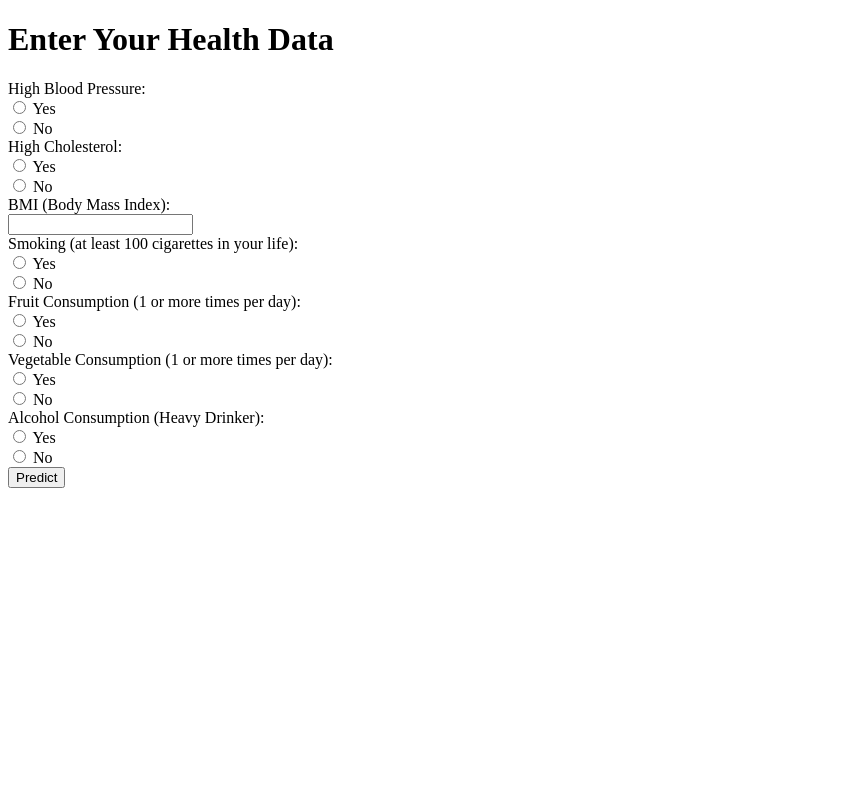
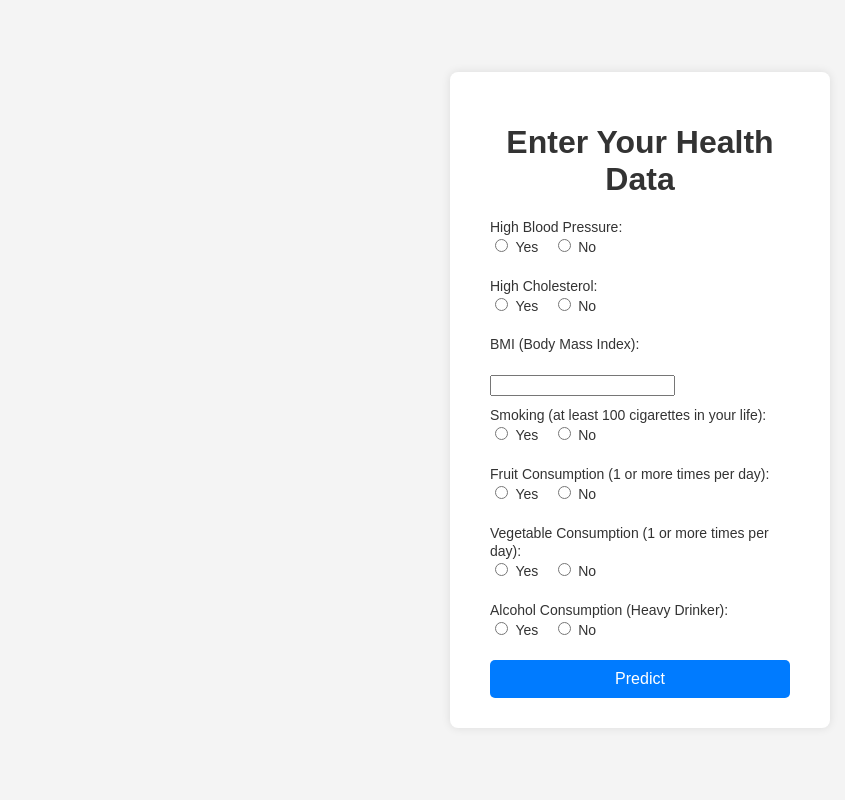
Before and after one commit to yjchoco/oss_personal_project_phase_1, a FastAPI app: page / in a window 1280 px wide. Shown: the whole page, without its empty margins (0-845 px from the left). Run offline with FastAPI, Linux system fonts and the light colour scheme.

Commit message:
decorated index page

```diff
--- a/templates/index.html
+++ b/templates/index.html
@@ -2,50 +2,119 @@
 <html>
 <head>
     <title>Disease Prediction</title>
+    <style>
+        body {
+            font-family: Arial, sans-serif;
+            background-color: #f4f4f4;
+            margin: 0;
+            padding: 0;
+            display: flex;
+            justify-content: center;
+            align-items: center;
+            height: 100vh;
+        }
+        .container {
+            background-color: #fff;
+            box-shadow: 0 0 10px rgba(0, 0, 0, 0.1);
+            padding: 30px 40px;
+            border-radius: 8px;
+            width: 300px;
+        }
+        h1 {
+            color: #333;
+            margin-bottom: 20px;
+            text-align: center;
+        }
+        label {
+            font-size: 14px;
+            color: #333;
+            margin-bottom: 5px;
+            display: block;
+        }
+        input[type="number"],
+        input[type="radio"] {
+            margin-bottom: 10px;
+        }
+        .radio-group {
+            margin-bottom: 15px;
+        }
+        .radio-group label {
+            display: inline;
+            margin-right: 10px;
+        }
+        input[type="submit"] {
+            width: 100%;
+            padding: 10px;
+            background-color: #007bff;
+            border: none;
+            border-radius: 5px;
+            color: #fff;
+            font-size: 16px;
+            cursor: pointer;
+            transition: background-color 0.3s ease;
+        }
+        input[type="submit"]:hover {
+            background-color: #0056b3;
+        }
+    </style>
 </head>
 <body>
+    <div class="container">
         <h1>Enter Your Health Data</h1>
         <form action="/predict" method="post">
+            <div class="radio-group">
                 <label for="blood_pressure">High Blood Pressure:</label><br>
                 <input type="radio" id="bp_yes" name="high_blood_pressure" value="yes">
-        <label for="bp_yes">Yes</label><br>
+                <label for="bp_yes">Yes</label>
                 <input type="radio" id="bp_no" name="high_blood_pressure" value="no">
-        <label for="bp_no">No</label><br>
+                <label for="bp_no">No</label>
+            </div>
 
+            <div class="radio-group">
                 <label for="cholesterol">High Cholesterol:</label><br>
                 <input type="radio" id="chol_yes" name="high_cholesterol" value="yes">
-        <label for="chol_yes">Yes</label><br>
+                <label for="chol_yes">Yes</label>
                 <input type="radio" id="chol_no" name="high_cholesterol" value="no">
-        <label for="chol_no">No</label><br>
+                <label for="chol_no">No</label>
+            </div>
 
             <label for="bmi">BMI (Body Mass Index):</label><br>
             <input type="number" step="0.1" id="bmi" name="bmi"><br>
 
+            <div class="radio-group">
                 <label for="smoking">Smoking (at least 100 cigarettes in your life):</label><br>
                 <input type="radio" id="smoke_yes" name="smoking" value="yes">
-        <label for="smoke_yes">Yes</label><br>
+                <label for="smoke_yes">Yes</label>
                 <input type="radio" id="smoke_no" name="smoking" value="no">
-        <label for="smoke_no">No</label><br>
+                <label for="smoke_no">No</label>
+            </div>
 
+            <div class="radio-group">
                 <label for="fruit">Fruit Consumption (1 or more times per day):</label><br>
                 <input type="radio" id="fruit_yes" name="fruit_consumption" value="yes">
-        <label for="fruit_yes">Yes</label><br>
+                <label for="fruit_yes">Yes</label>
                 <input type="radio" id="fruit_no" name="fruit_consumption" value="no">
-        <label for="fruit_no">No</label><br>
+                <label for="fruit_no">No</label>
+            </div>
 
+            <div class="radio-group">
                 <label for="vegetables">Vegetable Consumption (1 or more times per day):</label><br>
                 <input type="radio" id="veg_yes" name="vegetable_consumption" value="yes">
-        <label for="veg_yes">Yes</label><br>
+                <label for="veg_yes">Yes</label>
                 <input type="radio" id="veg_no" name="vegetable_consumption" value="no">
-        <label for="veg_no">No</label><br>
+                <label for="veg_no">No</label>
+            </div>
 
+            <div class="radio-group">
                 <label for="alcohol">Alcohol Consumption (Heavy Drinker):</label><br>
                 <input type="radio" id="alc_yes" name="alcohol_consumption" value="yes">
-        <label for="alc_yes">Yes</label><br>
+                <label for="alc_yes">Yes</label>
                 <input type="radio" id="alc_no" name="alcohol_consumption" value="no">
-        <label for="alc_no">No</label><br>
+                <label for="alc_no">No</label>
+            </div>
 
             <input type="submit" value="Predict">
         </form>
+    </div>
 </body>
 </html>
```
Lines whose indentation alone changed are shown as unchanged.
